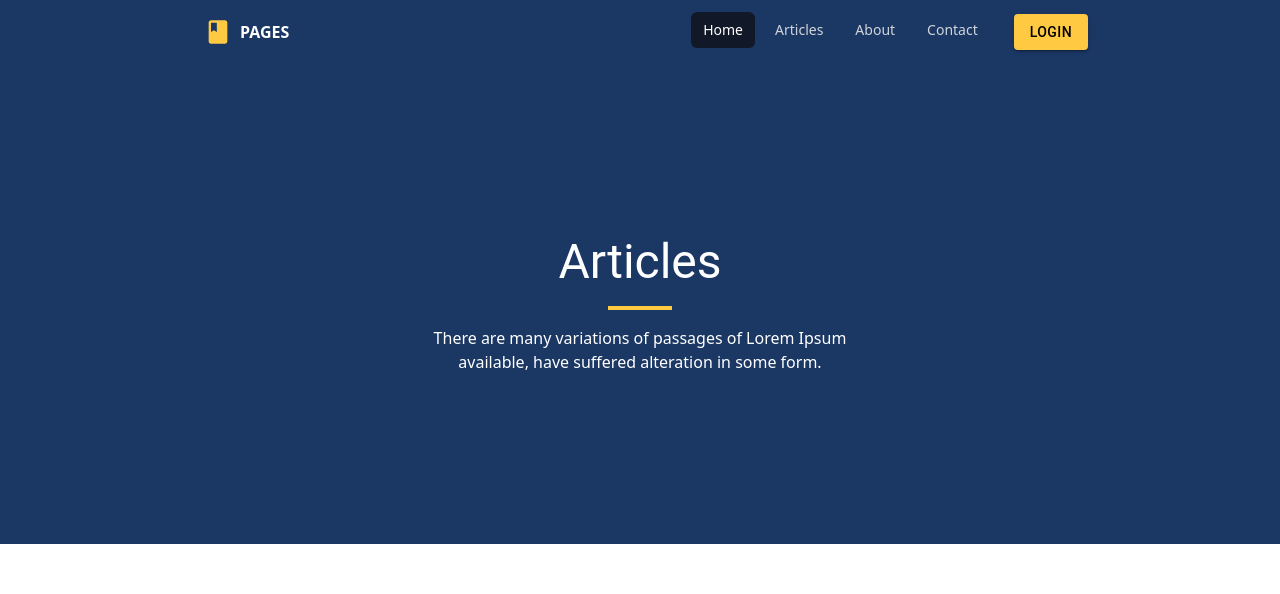
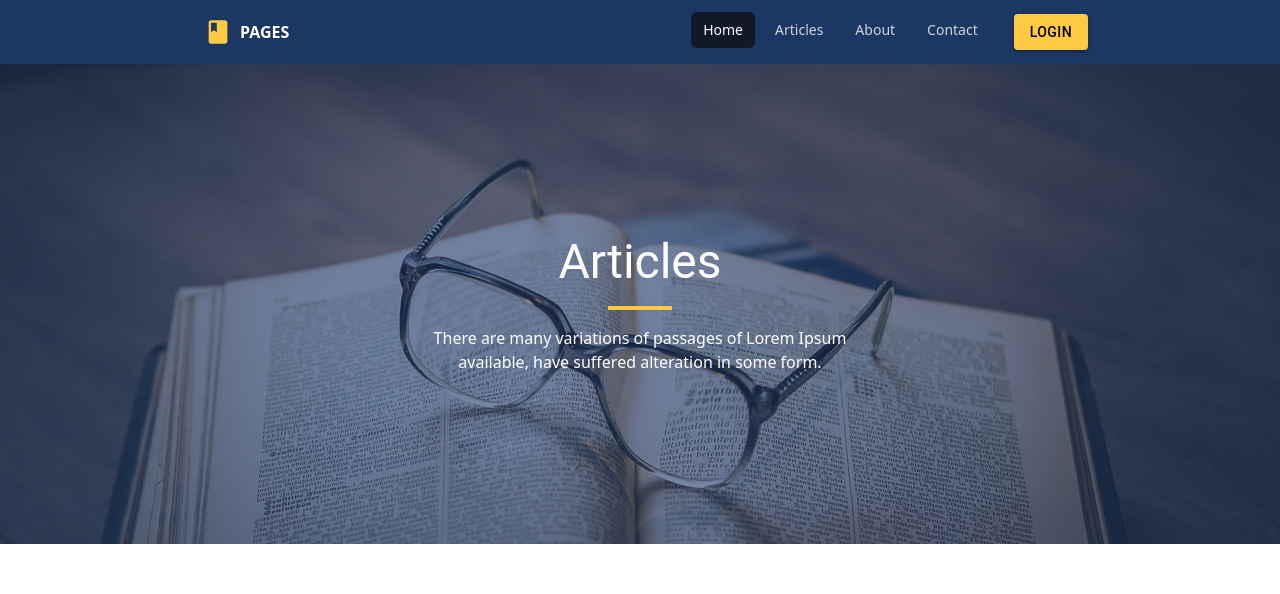
Before and after one commit to ulascan54/doop-frontend, a React (Create React App) app: page / in a window 1280 px wide. Shown: the top 594 px of the page. Built offline with nearby package versions, Linux system fonts and the light colour scheme.

Commit message:
update banner

```diff
--- a/src/components/ArticlesBanner/ArticlesBanner.jsx
+++ b/src/components/ArticlesBanner/ArticlesBanner.jsx
@@ -1,9 +1,18 @@
 import { Typography } from "@mui/material"
 import React from "react"
+import bannertest from "../../bannertest.jpg"
 
 function ArticlesBanner() {
   return (
-    <div className="w-full h-60 md:h-[30vh] lg:h-[60vh]  bg-[#1B3764] text-white flex flex-col items-center justify-center text-center">
+    <div
+      className="w-full h-60 md:h-[30vh] lg:h-[60vh]  text-white flex flex-col items-center   justify-center text-center "
+      style={{
+        background: `url("${bannertest}") no-repeat`,
+        backgroundSize: "cover center center",
+        backgroundColor: "#1B3764",
+      }}
+    >
+      <div className="w-full h-60 md:h-[30vh] lg:h-[60vh]  text-white flex flex-col items-center bg-[#1B376499] justify-center text-center">
         <Typography variant="h3" component="h2" className="!m-4">
           Articles
         </Typography>
@@ -13,6 +22,7 @@ function ArticlesBanner() {
           suffered alteration in some form.
         </p>
       </div>
+    </div>
   )
 }
 
```
Also changed, not shown: src/bannertest.jpg (added). Lines whose indentation alone changed are shown as unchanged.
